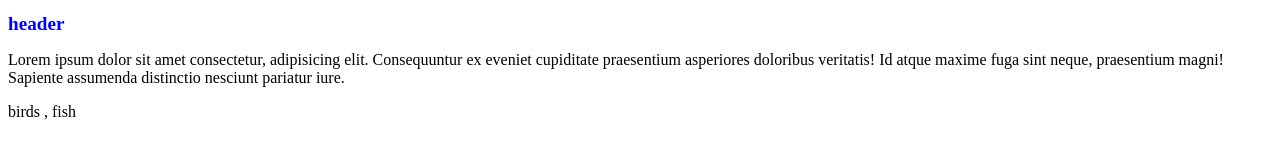
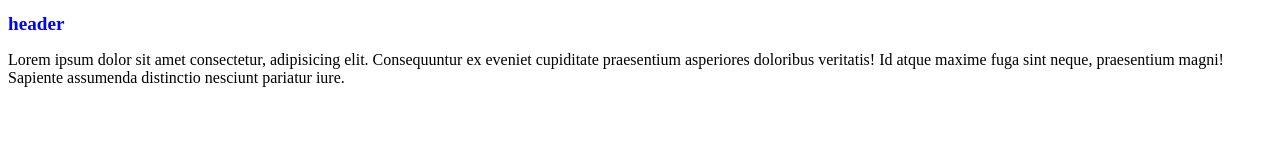
Before and after one commit to SL-jr-software-engineering/capstone, a plain HTML site: page index.html in a window 1280 px wide. Drawn offline with Linux system fonts and the light colour scheme.

Commit message:
commit to push

```diff
--- a/index.html
+++ b/index.html
@@ -14,7 +14,6 @@
     <p>Lorem ipsum dolor sit amet consectetur, adipisicing elit. Consequuntur ex eveniet cupiditate praesentium
         asperiores doloribus veritatis! Id atque maxime fuga sint neque, praesentium magni! Sapiente assumenda
         distinctio nesciunt pariatur iure.</p>
-        <span>birds , fish</span>
 </body>
 
 </html>
```
